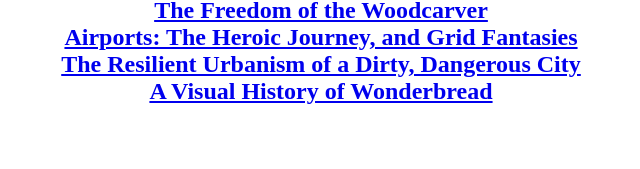
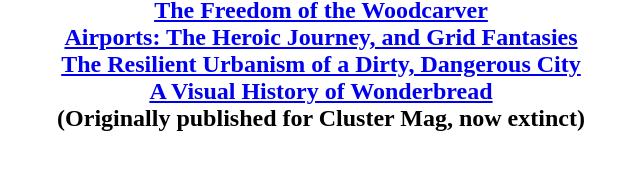
Before and after one commit to Planning-and-Objects/planning-and-objects.github.io, a plain HTML site: page pages/writings.html in a window 1280 px wide. Shown: the part 321-490 px from the top of the page, without its empty margins (319-959 px from the left). Drawn offline with Linux system fonts and the light colour scheme.

Commit message:
two sams images

```diff
--- a/pages/writings.html
+++ b/pages/writings.html
@@ -24,7 +24,7 @@
 	<h2><a href="https://rwguild.com/blogs/the-eye/the-freedom-of-the-woodcarver">The Freedom of the Woodcarver</a></h2>
 <h2><a href="https://megasold.wordpress.com/2011/12/03/airports-the-heroic-journey-and-grid-fantasie/">Airports: The Heroic Journey, and Grid Fantasies</a></h2>
 <h2><a href="https://megasold.wordpress.com/2014/01/25/monsters-that-crush-us-without-pity/">The Resilient Urbanism of a Dirty, Dangerous City</a><br>
-<a href="https://Planning-and-Objects.github.io/pages/visual_history_of_wonderbread.pdf">A Visual History of Wonderbread</a>
+<a href="https://Planning-and-Objects.github.io/pages/visual_history_of_wonderbread.pdf">A Visual History of Wonderbread</a> <p>(Originally published for Cluster Mag, now extinct)</p>
 </h2>
 
 </center>
```
Also changed, not shown: 7 other files.
